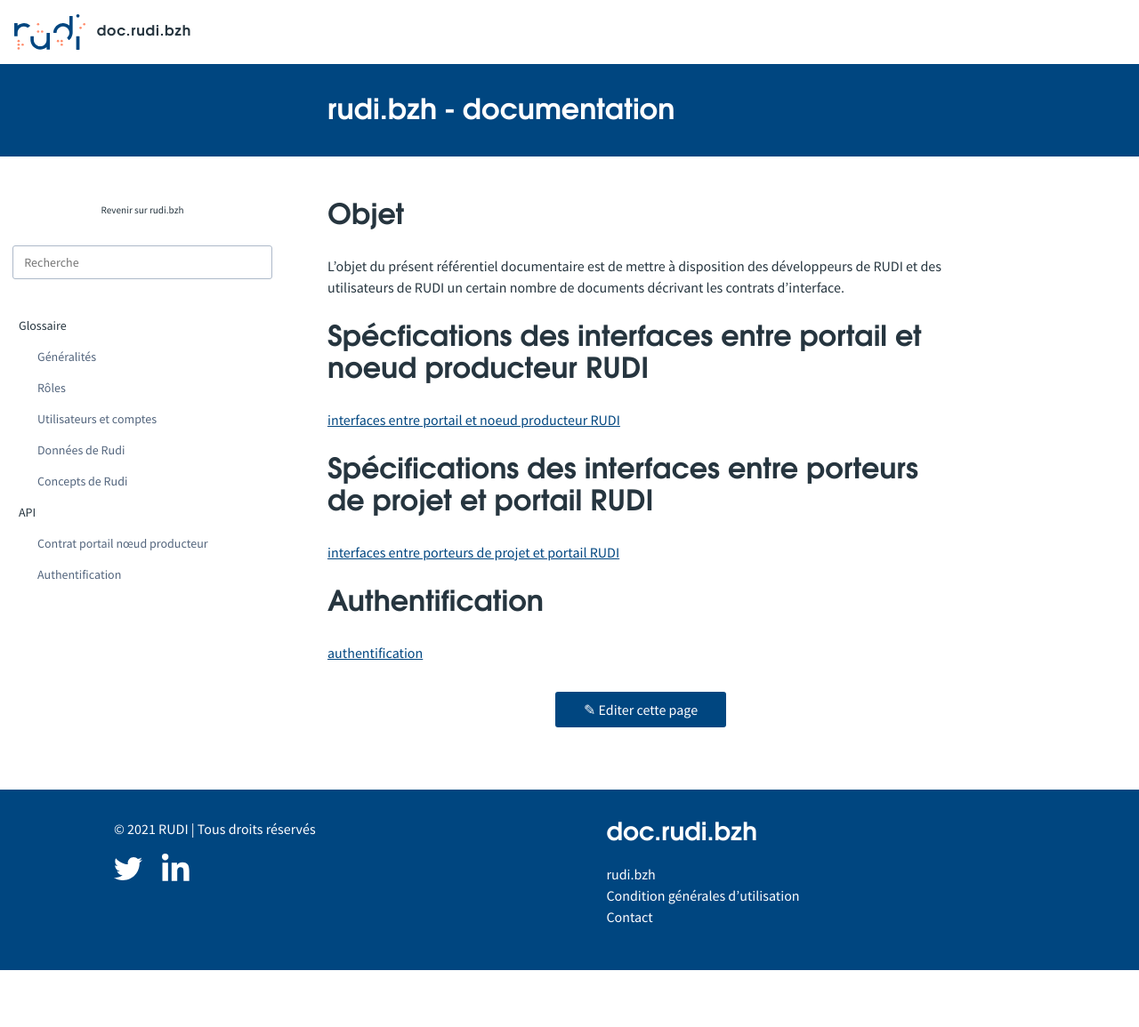
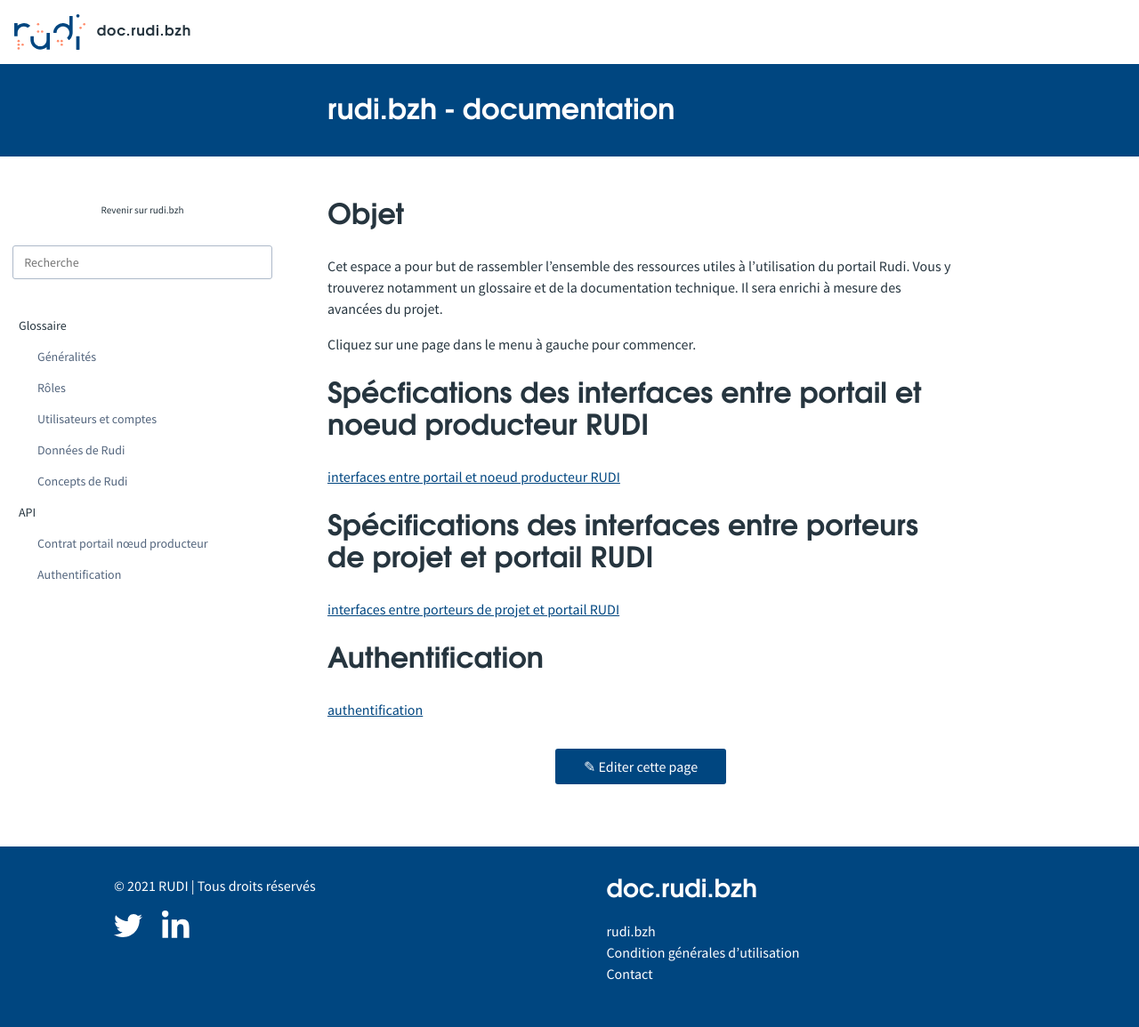
Before and after one commit to sigrennesmetropole/rudi_documentation, a Jekyll site: the page built from index.md, in a window 1280 px wide. Shown: the whole page at 89% size. Built offline with Jekyll 4.4.1, drawn with Linux system fonts in a browser that asks for light colours; before the commit the page ends 1091 px from its top, so only the background shows below that.

Commit message:
Update index.md
Ajout message d'accueil

```diff
--- a/index.md
+++ b/index.md
@@ -17,7 +17,9 @@
 
 # Objet
 
-L'objet du présent référentiel documentaire est de mettre à disposition des développeurs de RUDI et des utilisateurs de RUDI un certain nombre de documents décrivant les contrats d'interface.
+Cet espace a pour but de rassembler l'ensemble des ressources utiles à l'utilisation du portail Rudi. Vous y trouverez notamment un glossaire et de la documentation technique. Il sera enrichi à mesure des avancées du projet.
+
+Cliquez sur une page dans le menu à gauche pour commencer.
 
 # Spécfications des interfaces entre portail et noeud producteur RUDI
 
```
Also changed, not shown: other parts of index.md (+1 -1 lines).
